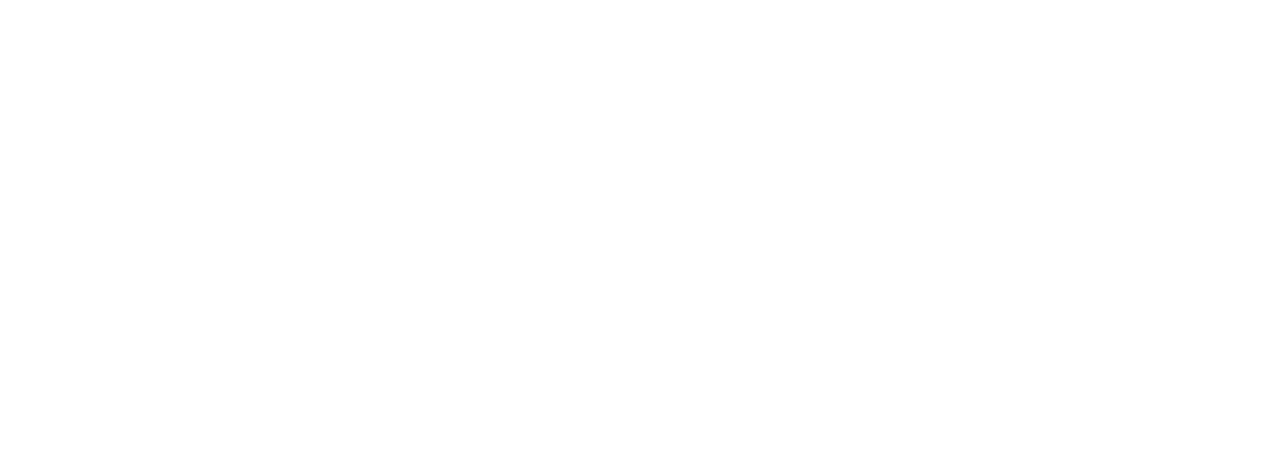
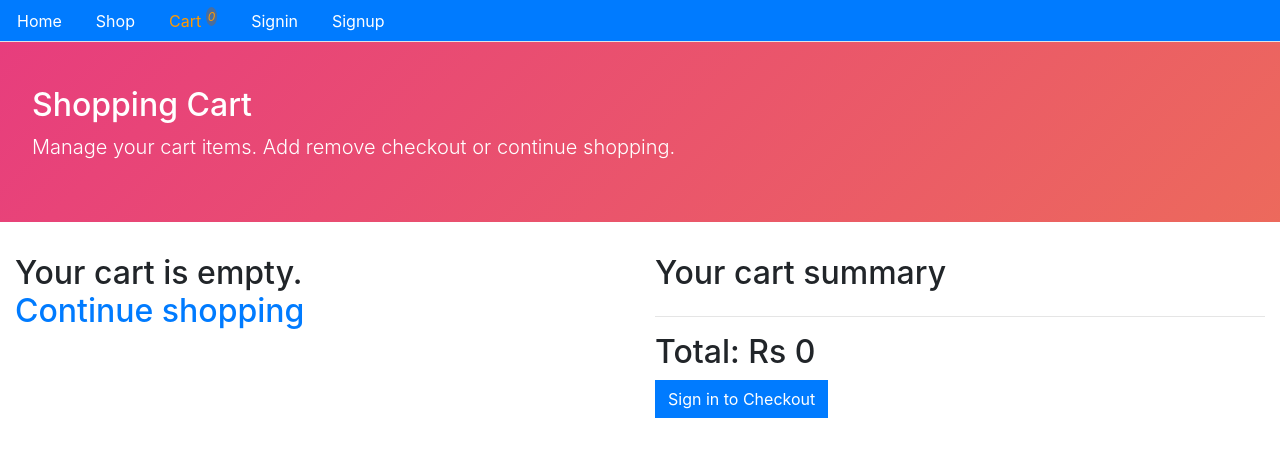
Before and after one commit to Navneet-Singh-123/BookNook-Frontend, a React (Create React App) app: page /cart in a window 1280 px wide. Shown: the top 456 px of the page. Built offline with nearby package versions, Linux system fonts and the light colour scheme.

Commit message:
Cart page, adding to cart and removing from cart functionality created

```diff
--- a/src/Routes.js
+++ b/src/Routes.js
@@ -11,6 +11,7 @@
 import AddCategory from './admin/AddCategory';
 import AddProduct from './admin/AddProduct';
 import Product from './core/Product'
+import Cart from './core/Cart'
 
 const Routes = ()=>{
     return (
@@ -25,6 +26,7 @@
                 <AdminRoute path="/create/category" exact component={AddCategory} />
                 <AdminRoute path="/create/product" exact component={AddProduct} />
                 <Route path="/product/:productId" exact component={Product}/>
+                <Route path="/cart" exact component={Cart}/>
             </Switch>
         </BrowserRouter>
     )
--- a/src/core/Card.js
+++ b/src/core/Card.js
@@ -1,53 +1,120 @@
-import React from 'react'
-import {Link} from 'react-router-dom';
+import React, { useState } from 'react';
+import { Link, Redirect } from 'react-router-dom';
 import ShowImage from './ShowImage';
 import moment from 'moment';
+import { addItem, updateItem, removeItem } from './cartHelpers';
 
-const Card = ({product, showViewProductButton = true}) =>{
+const Card = ({
+  product,
+  showViewProductButton = true,
+  showAddToCartButton = true,
+  cartUpdate = false,
+  showRemoveProductButton = false,
+  setRun = f => f,
+  run = undefined
+  // changeCartSize
+}) => {
+  const [redirect, setRedirect] = useState(false);
+  const [count, setCount] = useState(product.count);
 
-    const showViewButton = (showViewProductButton) => {
+  const showViewButton = showViewProductButton => {
     return (
       showViewProductButton && (
-                <Link to={`/product/${product._id}`}>
-                    <button className="btn btn-outline-primary mt-2 mb-2 mr-2">
-                        View Product
-                    </button>
+        <Link to={`/product/${product._id}`} className="mr-2">
+          <button className="btn btn-outline-primary mt-2 mb-2 card-btn-1">View Product</button>
         </Link>
       )
-        )
+    );
+  };
+  const addToCart = () => {
+    // console.log('added');
+    addItem(product, setRedirect(true));
+  };
+
+  const shouldRedirect = redirect => {
+    if (redirect) {
+      return <Redirect to="/cart" />;
     }
+  };
 
-    const showAddToCartButton = () => {
+  const showAddToCartBtn = showAddToCartButton => {
     return (
-            <button className="btn btn-outline-warning mt-2 mb-2">
-                Add To Cart
+      showAddToCartButton && (
+        <button onClick={addToCart} className="btn btn-outline-warning mt-2 mb-2 card-btn-1  ">
+          Add to cart
         </button>
       )
+    );
+  };
+
+  const showStock = quantity => {
+    return quantity > 0 ? (
+      <span className="badge badge-primary badge-pill">In Stock </span>
+    ) : (
+      <span className="badge badge-primary badge-pill">Out of Stock </span>
+    );
+  };
+
+  const handleChange = productId => event => {
+    setRun(!run); // run useEffect in parent Cart
+    setCount(event.target.value < 1 ? 1 : event.target.value);
+    if (event.target.value >= 1) {
+      updateItem(productId, event.target.value);
     }
+  };
 
-    const showStock = (quantity) => {
-        return quantity>0 ? (
-            <span className="badge badge-primary badge-pill">In Stock</span>
-        ) : (
-            <span className="badge badge-primary badge-pill">Out of Stock</span>        )
-    }
-
+  const showCartUpdateOptions = cartUpdate => {
     return (
-            <div className="card">
-                <div className="card-header name">{product.name}</div>
-                <div className="card-body">
-                    <ShowImage item={product} url="product"/>
-                    <p className="lead mt-2">{product.description.substring(0, 50)}</p>
-                    <p className="black-10">{product.price} Rs</p>
-                    <p className="black-9">Category: {product.category && product.category.name}</p>
-                    <p className="black-8">Added {moment(product.createdAt).fromNow()}</p>
-                    {showStock(product.quantity)}
-                    <br/>
-                    {showViewButton(showViewProductButton)}
-                    {showAddToCartButton()}
+      cartUpdate && (
+        <div>
+          <div className="input-group mb-3">
+            <div className="input-group-prepend">
+              <span className="input-group-text">Adjust Quantity</span>
+            </div>
+            <input type="number" className="form-control" value={count} onChange={handleChange(product._id)} />
           </div>
         </div>
       )
-}
+    );
+  };
+  const showRemoveButton = showRemoveProductButton => {
+    return (
+      showRemoveProductButton && (
+        <button
+          onClick={() => {
+            removeItem(product._id);
+            setRun(!run); // run useEffect in parent Cart
+          }}
+          className="btn btn-outline-danger mt-2 mb-2"
+        >
+          Remove Product
+        </button>
+      )
+    );
+  };
+  return (
+    <div className="card ">
+      <div className="card-header card-header-1 ">{product.name}</div>
+      <div className="card-body">
+        {shouldRedirect(redirect)}
+        <ShowImage item={product} url="product" />
+        <p className="card-p  mt-2">{product.description.substring(0, 100)} </p>
+        <p className="card-p black-10">{product.price} Rs</p>
+        <p className="black-9">Category: {product.category && product.category.name}</p>
+        <p className="black-8">Added on {moment(product.createdAt).fromNow()}</p>
+        {showStock(product.quantity)}
+        <br />
+
+        {showViewButton(showViewProductButton)}
+
+        {showAddToCartBtn(showAddToCartButton)}
+
+        {showRemoveButton(showRemoveProductButton)}
+
+        {showCartUpdateOptions(cartUpdate)}
+      </div>
+    </div>
+  );
+};
 
 export default Card;
--- /dev/null
+++ b/src/core/Cart.js
@@ -0,0 +1,61 @@
+import React, { useState, useEffect } from 'react';
+import { Link } from 'react-router-dom';
+import Layout from './Layout';
+import { getCart } from './cartHelpers';
+import Card from './Card';
+import Checkout from './Checkout';
+
+const Cart = () => {
+    const [items, setItems] = useState([]);
+    const [run, setRun] = useState(false);
+
+    useEffect(() => {
+        setItems(getCart());
+    }, [run]);
+
+    const showItems = items => {
+        return (
+            <div>
+                <h2>Your cart has {`${items.length}`} items</h2>
+                <hr />
+                {items.map((product, i) => (
+                    <Card
+                        key={i}
+                        product={product}
+                        showAddToCartButton={false}
+                        cartUpdate={true}
+                        showRemoveProductButton={true}
+                        setRun={setRun}
+                        run={run}
+                    />
+                ))}
+            </div>
+        );
+    };
+
+    const noItemsMessage = () => (
+        <h2>
+            Your cart is empty. <br /> <Link to="/shop">Continue shopping</Link>
+        </h2>
+    );
+
+    return (
+        <Layout
+            title="Shopping Cart"
+            description="Manage your cart items. Add remove checkout or continue shopping."
+            className="container-fluid"
+        >
+            <div className="row">
+                <div className="col-6">{items.length > 0 ? showItems(items) : noItemsMessage()}</div>
+
+                <div className="col-6">
+                    <h2 className="mb-4">Your cart summary</h2>
+                    <hr />
+                    <Checkout products={items} setRun={setRun} run={run} />
+                </div>
+            </div>
+        </Layout>
+    );
+};
+
+export default Cart;
--- /dev/null
+++ b/src/core/Checkout.js
@@ -0,0 +1,39 @@
+import React, {useState, useEffect} from 'react'
+import Layout from './Layout'
+import {getProducts} from './apiCore'
+import Card from './Card'
+import Search from './Search';
+import { isAuthenticated } from '../auth';
+import { Link } from 'react-router-dom';
+
+const Checkout = ({ products, setRun = f => f, run = undefined }) => {
+
+    const getTotal = () => {
+        return products.reduce((currentValue, nextValue) => {
+            return currentValue + nextValue.count * nextValue.price;
+        }, 0);
+    };
+
+    const showCheckout = () => {
+        return (
+
+                isAuthenticated() ? (
+                    <button className="btn btn-success">Checkout</button>
+                ):(
+                    <Link to="/signin">
+                        <button className="btn btn-primary">Sign in to Checkout</button>
+                    </Link>
+                )
+
+        )
+    }
+
+    return (
+        <div>
+            <h2>Total: Rs {getTotal()} </h2>
+            {showCheckout()}
+        </div>
+    )
+}
+
+export default Checkout;
--- a/src/core/Menu.js
+++ b/src/core/Menu.js
@@ -1,6 +1,7 @@
 import React, {Fragment} from 'react';
 import {Link, withRouter} from 'react-router-dom'
 import {signout, isAuthenticated}from '../auth'
+import {itemTotal} from './cartHelpers'
 
 const isActive = (history,path) =>{
     if(history.location.pathname === path){
@@ -23,6 +24,11 @@
             </li>
             <li className="nav-item">
                 <Link className="nav-link" style={isActive(history, '/shop')} to="/shop">Shop</Link>
+            </li>
+            <li className="nav-item">
+                <Link className="nav-link" style={isActive(history, '/cart')} to="/cart">
+                    Cart <sup><small className="cart-badge">{itemTotal()}</small></sup>
+                </Link>
             </li>
 
             {isAuthenticated() && isAuthenticated().user.role === 0 && (
--- /dev/null
+++ b/src/core/cartHelpers.js
@@ -0,0 +1,88 @@
+export const addItem = (item = [], count = 0, next = f => f) => {
+    let cart = [];
+    if (typeof window !== 'undefined') {
+        if (localStorage.getItem('cart')) {
+            cart = JSON.parse(localStorage.getItem('cart'));
+        }
+        cart.push({
+            ...item,
+            count: 1
+        });
+
+        // remove duplicates
+        // build an Array from new Set and turn it back into array using Array.from
+        // so that later we can re-map it
+        // new set will only allow unique values in it
+        // so pass the ids of each object/product
+        // If the loop tries to add the same value again, it'll get ignored
+        // ...with the array of ids we got on when first map() was used
+        // run map() on it again and return the actual product from the cart
+
+        cart = Array.from(new Set(cart.map(p => p._id))).map(id => {
+            return cart.find(p => p._id === id);
+        });
+
+        localStorage.setItem('cart', JSON.stringify(cart));
+        next();
+    }
+};
+
+export const itemTotal = () => {
+    if (typeof window !== 'undefined') {
+        if (localStorage.getItem('cart')) {
+            return JSON.parse(localStorage.getItem('cart')).length;
+        }
+    }
+    return 0;
+};
+
+export const getCart = () => {
+    if (typeof window !== 'undefined') {
+        if (localStorage.getItem('cart')) {
+            return JSON.parse(localStorage.getItem('cart'));
+        }
+    }
+    return [];
+};
+
+export const updateItem = (productId, count) => {
+    let cart = [];
+    if (typeof window !== 'undefined') {
+        if (localStorage.getItem('cart')) {
+            cart = JSON.parse(localStorage.getItem('cart'));
+        }
+
+        cart.map((product, i) => {
+            if (product._id === productId) {
+                cart[i].count = count;
+            }
+        });
+
+        localStorage.setItem('cart', JSON.stringify(cart));
+    }
+};
+
+export const removeItem = productId => {
+    let cart = [];
+    if (typeof window !== 'undefined') {
+        if (localStorage.getItem('cart')) {
+            cart = JSON.parse(localStorage.getItem('cart'));
+        }
+
+        cart.map((product, i) => {
+            if (product._id === productId) {
+                cart.splice(i, 1);
+            }
+        });
+
+        localStorage.setItem('cart', JSON.stringify(cart));
+    }
+    return cart;
+};
+
+export const emptyCart = next => {
+    if (typeof window !== 'undefined') {
+        localStorage.removeItem('cart');
+        next();
+    }
+};
--- a/src/styles.css
+++ b/src/styles.css
@@ -7,6 +7,17 @@
  .nav :hover {
      border-radius: 0px;
  }
+
+/**
+ *  Cart Badge
+*/
+.cart-badge, .cart-badge:hover{
+    border-radius: 50%;
+    padding: 2px;
+    font-size: 12px;
+    font-style: italic;
+    background: rgb(72, 110, 160)
+}
 
  /**
  *  Single Product Page - product name
```
Also changed, not shown: 1 other file (tests, documents, lock files or other folders). Lines whose indentation alone changed are shown as unchanged.
